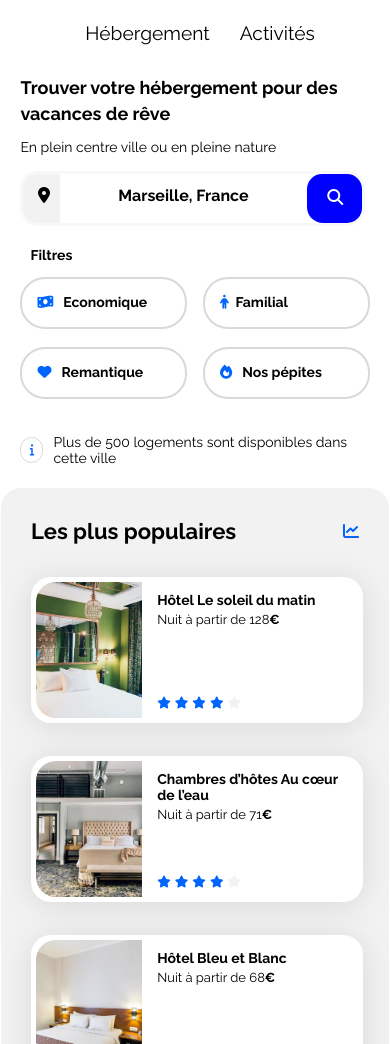
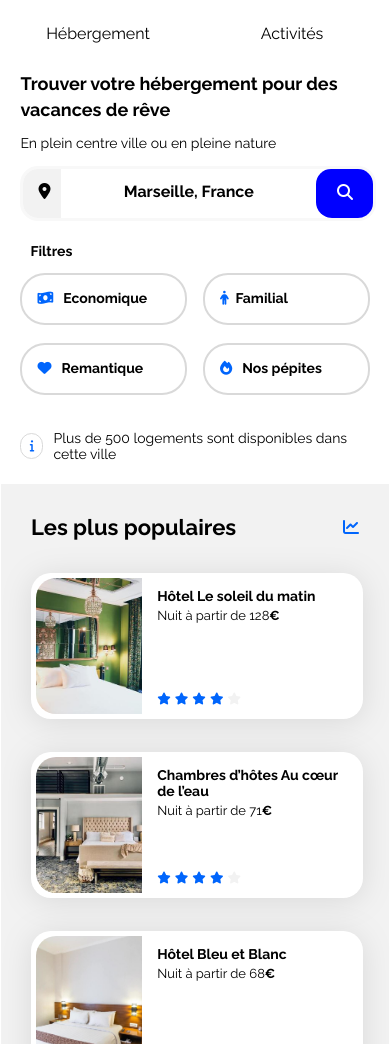
Before and after one commit to zouhrihamid/SecondProject, a plain HTML site: page index.html in a window 390 px wide. Shown: the part 38-1082 px from the top of the page. Drawn offline with Linux system fonts and the light colour scheme; a web font is replaced by a local one.

Commit message:
version 3

```diff
--- a/css/header.css
+++ b/css/header.css
@@ -6,17 +6,17 @@
 
 nav {
     margin-top: 14px;
+    margin-top:0px ;
+
     }
 
 nav li {
     padding-top: 11px;
     display: inline;
     align-items: center;
-    margin-right: 30px;
+    margin-left: 30px;
 }
-nav ul{
-    margin-top:0px ;
-}
+
 .header img{
     height: 20px;
     width: 61.09px;
--- a/css/style.css
+++ b/css/style.css
@@ -292,8 +292,11 @@ font-size: 14px;
 .header{
     display: flex;
     flex-direction: column;
+
   }
 .header div{
+    margin:0%;
+    padding: 0%;
     display: flex;
     justify-content: center;
 }
@@ -305,13 +308,24 @@ font-size: 14px;
     padding-left: 5%;
     padding-right: 5%;
 }
-nav{
+
+ul{
+    display:flex;
+    flex-direction: row;
+    justify-content: center;
+    padding-left:0%;
+    padding-right: 0%;
+}
+nav li {
+    width: 100%;
     display: flex;
+    flex-direction:row;
     justify-content: center;
+    margin-left: 0%;
 }
 nav ul{
-    font-size: larger;
-    display: flex;
+    margin-right: 0px;
+    margin-left: 0px ;
 }
 nav li:hover {
 
@@ -319,8 +333,8 @@ nav li:hover {
     border-bottom: 3px solid #353fc7;
 }
 .search-bar{
-     max-width: 370px;
-     padding-right: 0px;
+     width: 90%;
+     margin-right: 40%;
     margin-left: 5%;
 
 }
@@ -373,7 +387,13 @@ input[type="submit"]{
 .more-accom{
     margin-left: 5%;
 }
+.hebergements-and-populaires section {
+    background-color: var(--main-bg-color);
+    border-radius: 0px;
+    padding: 30px;
+    box-sizing: border-box;
 
+}
 .hebergements-and-populaires{
     display: flex;
     flex-direction: column-reverse;
```
Also changed, not shown: Readme.txt.txt (added).
